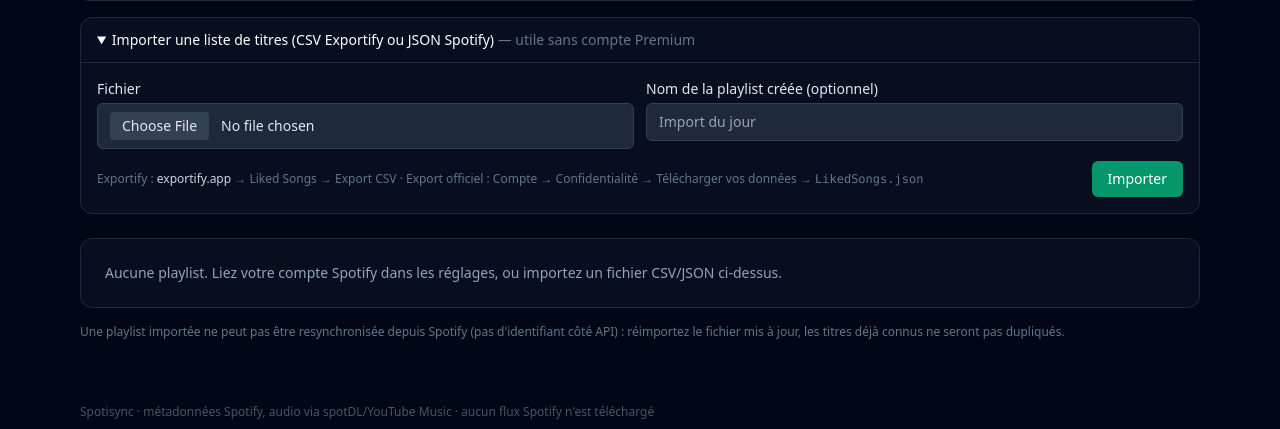
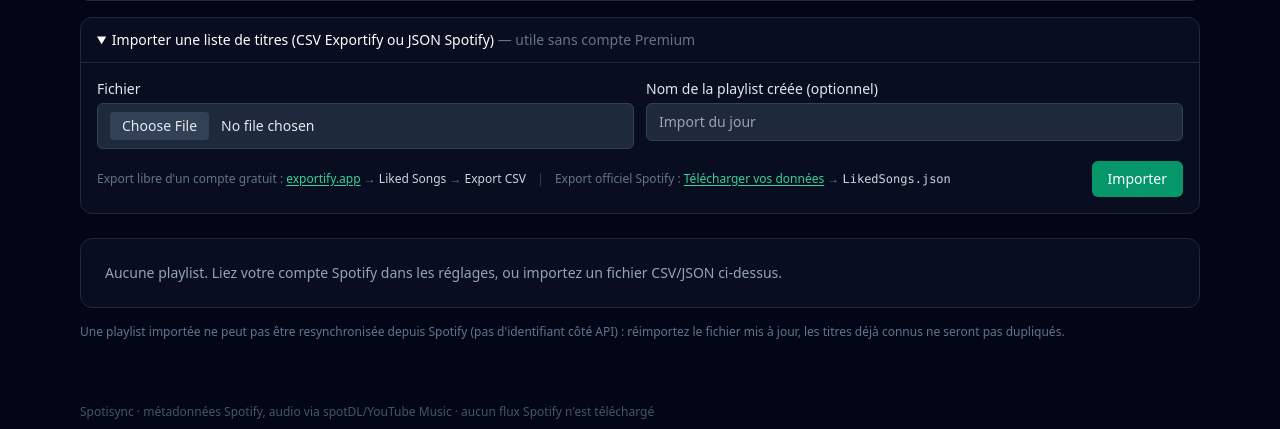
Before and after one commit to guillian77/spotisync-, a FastAPI app: template app/templates/playlists.html in a window 1280 px wide. Shown: the part 221-650 px from the top of the page. Run offline with FastAPI, Linux system fonts and the light colour scheme; the template is opened without the code that fills it, so the values that code supplies are empty; parts of the project's set-up code (start-up, migrations or seed data) failed here and were passed over; some libraries are stand-ins or nearby versions.

Commit message:
v0.5.1 : liens Exportify et export de données Spotify cliquables sur la page Playlists

```diff
--- a/app/config.py
+++ b/app/config.py
@@ -8,7 +8,7 @@ def _env(key: str, default: str = "") -> str:
 
 
 APP_NAME = "Spotisync"
-VERSION = "0.5.0"
+VERSION = "0.5.1"
 
 CONFIG_DIR = Path(_env("SPOTISYNC_CONFIG", "/config"))
 DEFAULT_MUSIC_DIR = _env("SPOTISYNC_MUSIC", "/music")
--- a/app/templates/playlists.html
+++ b/app/templates/playlists.html
@@ -56,9 +56,16 @@
       </label>
     </div>
     <div class="flex items-center justify-between gap-3">
-      <p class="text-xs text-slate-500">
-        Exportify : <span class="text-slate-300">exportify.app</span> → Liked Songs → Export CSV ·
-        Export officiel : Compte → Confidentialité → Télécharger vos données → <code>LikedSongs.json</code>
+      <p class="text-xs text-slate-500 leading-relaxed">
+        Export libre d'un compte gratuit :
+        <a href="https://exportify.app/" target="_blank" rel="noopener noreferrer"
+           class="text-emerald-400 hover:text-emerald-300 underline underline-offset-2">exportify.app</a>
+        → <span class="text-slate-300">Liked Songs</span> → <span class="text-slate-300">Export CSV</span>
+        <span class="mx-2 text-slate-700">|</span>
+        Export officiel Spotify :
+        <a href="https://www.spotify.com/account/privacy/" target="_blank" rel="noopener noreferrer"
+           class="text-emerald-400 hover:text-emerald-300 underline underline-offset-2">Télécharger vos données</a>
+        → <code class="text-slate-300">LikedSongs.json</code>
       </p>
       <button class="shrink-0 rounded-md bg-emerald-600 hover:bg-emerald-500 text-white text-sm px-4 py-2">Importer</button>
     </div>
```
